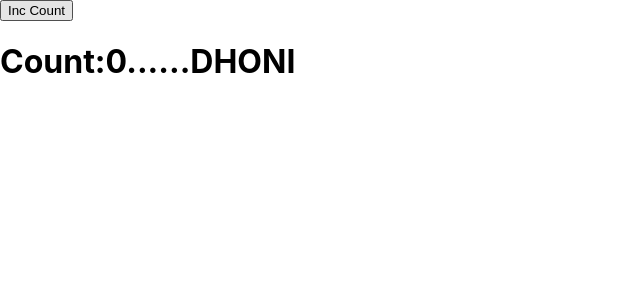
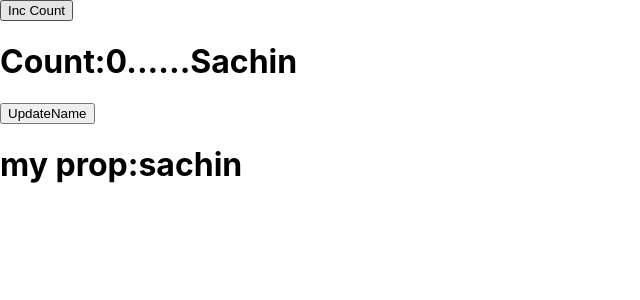
Before and after one commit to ArpithaPuttegowda/Reactjs8amApril, a React (Create React App) app in the folder sampleproject/: page / in a window 1280 px wide. Shown: the top 300 px of the page, without its empty margins (0-640 px from the left). Built offline with nearby package versions, Linux system fonts and the light colour scheme.

Commit message:
lifecycle methods

```diff
--- a/sampleproject/src/App.js
+++ b/sampleproject/src/App.js
@@ -15,8 +15,16 @@ import FancyInput from "./Component/UseImperative";
 
 class App extends Component {
   state = {
-    loadComp: true
+    loadComp: true,
+    name: "sachin"
   };
+
+  getName = (data) => {
+    this.setState({
+      name: data
+    });
+  };
+
   render() {
     return (
       <>
@@ -35,7 +43,11 @@ class App extends Component {
           Click me
         </button> */}
         {/* <LifeCycleMethods /> */}
-        <LifeCycleMethods1 />
+        <LifeCycleMethods1
+          name={this.state.name}
+          loc="Mumbai"
+          getName={this.getName}
+        />
       </>
     );
   }
--- a/sampleproject/src/Component/LifeCycleMethodsUpdating.js
+++ b/sampleproject/src/Component/LifeCycleMethodsUpdating.js
@@ -2,25 +2,37 @@ import React, {Component} from "react";
 
 //Mounting Phased and Updating phase
 export default class LifeCycleMethods1 extends Component {
-  constructor() {
+  //mounting
+  constructor(props) {
     super();
-    console.log("constructor executed");
+    console.log("constructor executed", props, this.props);
     this.state = {
       count: 0,
       name: "Sachin"
     };
   }
-  static getDerivedStateFromProps() {
+
+  //mounting and updating
+  static getDerivedStateFromProps(nextProps, nextState) {
     console.log("getDerivedStateFromProps");
-    return {
-      //   count: 100,
-      name: "DHONI"
-    };
+    if (nextState.count === 1) {
+      return {
+        count: 100
+      };
+    }
   }
-  shouldComponentUpdate() {
-    console.log("shouldcomponentUpdate");
+
+  // updating
+  shouldComponentUpdate(nextProps, nextState) {
+    console.log("shouldComponentUpdate");
+    // if (nextState.name !== this.state.name) {
+    //   return true;
+    // }
+    // return false;
     return true;
   }
+
+  //mounting and updating
   render() {
     console.log("render executed");
     return (
@@ -32,16 +44,33 @@ export default class LifeCycleMethods1 extends Component {
           Count:{this.state.count}......
           {this.state.name}
         </h1>
+        <button
+          onClick={() => {
+            this.setState({name: "Sachinn"});
+            this.props.getName("Hyderabad");
+          }}
+        >
+          UpdateName
+        </button>
+
+        <h1>my prop:{this.props.name}</h1>
       </div>
     );
   }
-  getSnapshotBeforeUpdate() {
+
+  //updating
+  getSnapshotBeforeUpdate(preProps, preState) {
     console.log("getSnapshotBeforeUpdate");
   }
+
+  //mounting
   componentDidMount() {
     console.log("ComponentDidMount executed");
   }
-  componentDidUpdate() {
+
+  //updating
+  componentDidUpdate(prevProps, prevState) {
+    debugger;
     console.log("componentDidUpdate");
   }
 }
```
